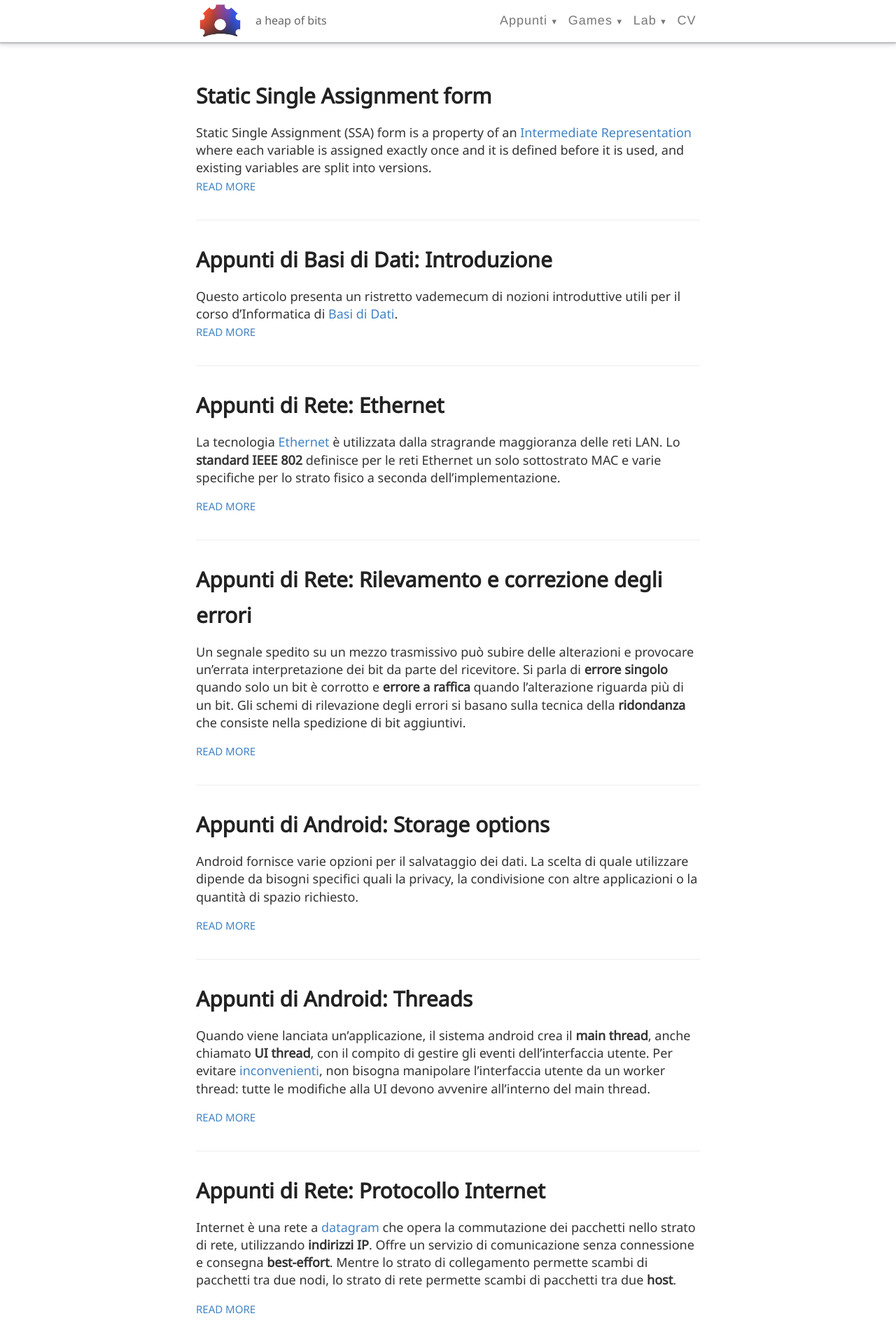
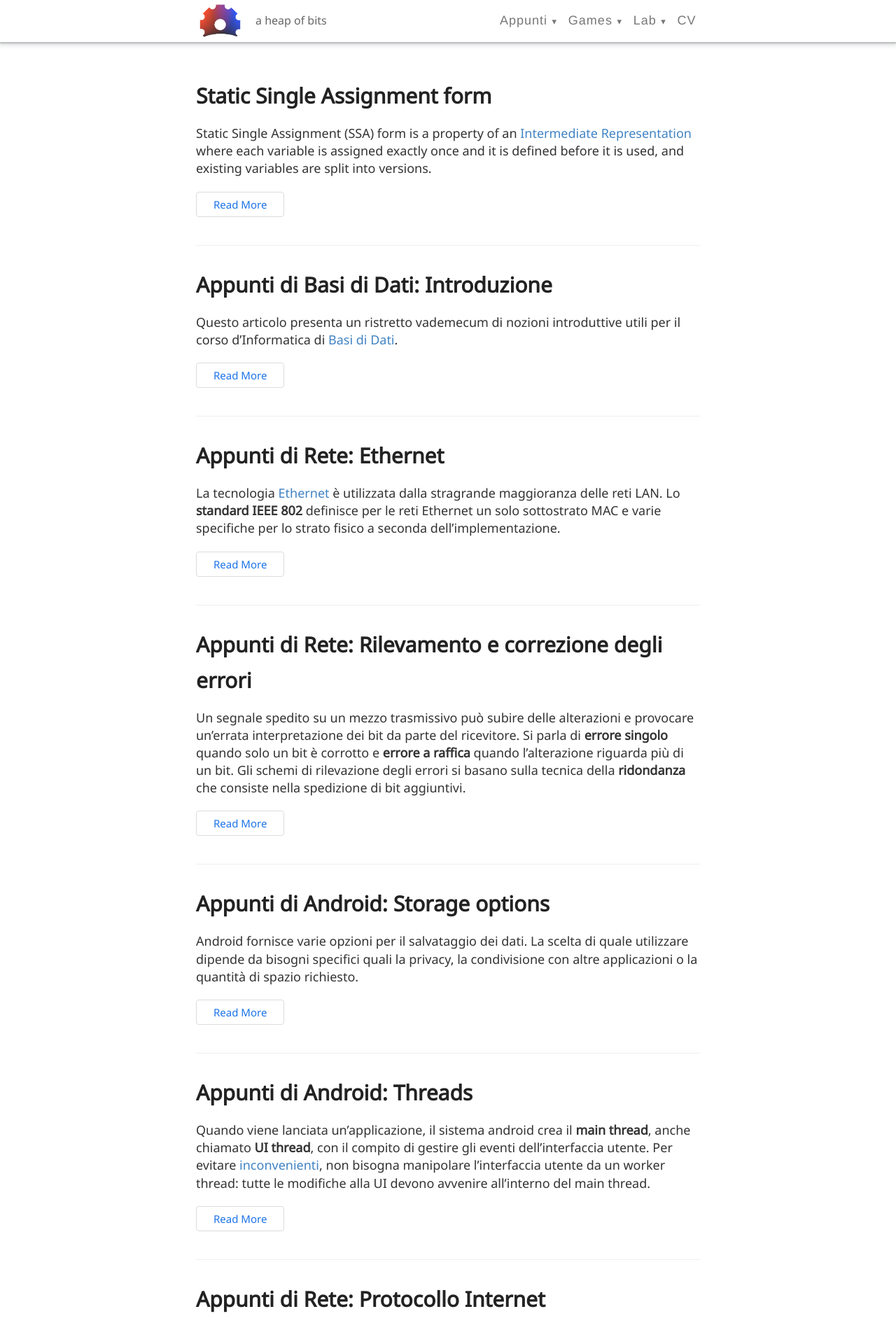
Before and after one commit to Fahien/fahien.github.io, a Jekyll site: the page built from index.html, in a window 1280 px wide. Shown: the top 1900 px of the page at 70% size. Built offline with Jekyll 4.4.1, drawn with Linux system fonts in a browser that asks for light colours.

Commit message:
Update buttons

```diff
--- a/index.html
+++ b/index.html
@@ -7,7 +7,7 @@ layout: default
         <article class="post">
             <h1><a href="{{ site.baseurl }}{{ post.url }}">{{ post.title }}</a></h1>
             <div class="entry">{{ post.excerpt }}</div>
-            <a href="{{ site.baseurl }}{{ post.url }}" class="read-more">Read More</a>
+            <a href="{{ site.baseurl }}{{ post.url }}" class="button read-more">Read More</a>
         </article>
     {% endfor %}
 </div>
--- a/style.scss
+++ b/style.scss
@@ -127,6 +127,24 @@ blockquote {
 .date {
   font-style: italic;
   color: $gray;
+}
+
+.entry{
+  margin: 16px 0;
+}
+
+.button {
+  display: inline-block;
+  margin: 4px 4px 4px 0px;
+  border-radius: 4px;
+  border: 1px solid #dadce0;
+  line-height: 34px;
+  min-width: 36px;
+  height: 36px;
+  padding: 0 24px;
+  &:hover, &:active {
+    background-color: #f1f3f4
+  }
 }
 
 // Specify the color of the selection
@@ -265,7 +283,7 @@ nav {
   }
 
   .read-more {
-    text-transform: uppercase;
+    color: #1a73e8;
     font-size: 15px;
   }
 }
```
